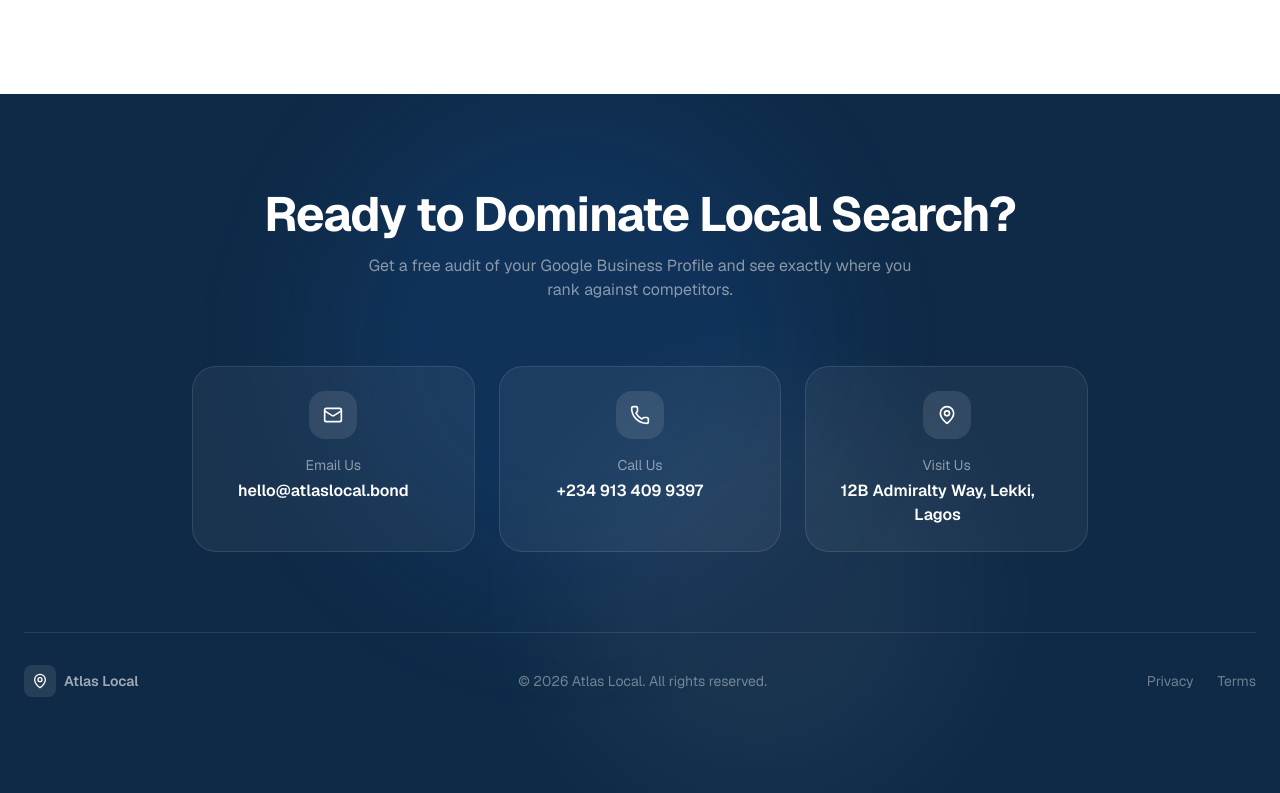
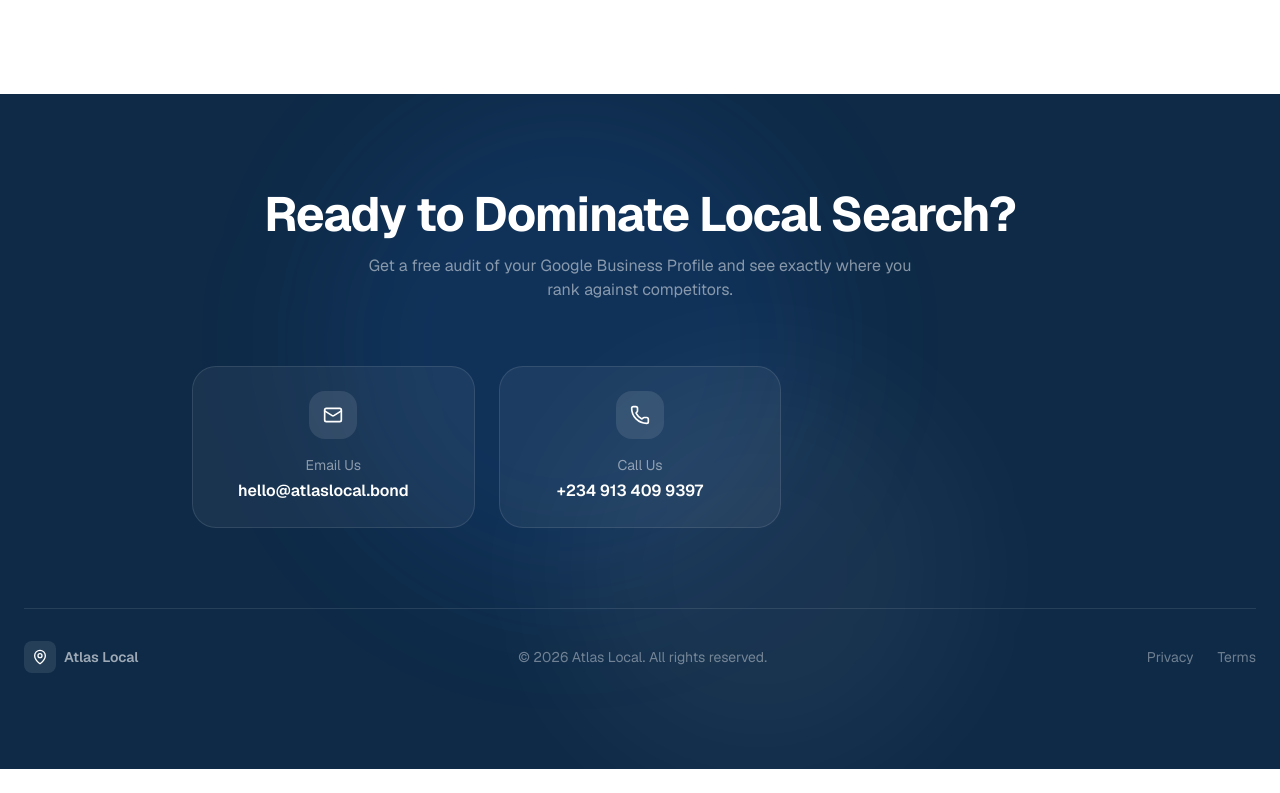
Before and after one commit to chuzi125/atlas_local-2, a Next.js app in the folder atlas_local_2/: page / in a window 1280 px wide. Shown: the part 3456-4249 px from the top of the page. After the commit the page ends 4225 px from the top, so only its background shows below. Built offline with nearby package versions, Linux system fonts and the light colour scheme.

Commit message:
Refactor ContactFooter component structure

```diff
--- a/atlas_local_2/components/contact-footer.tsx
+++ b/atlas_local_2/components/contact-footer.tsx
@@ -31,7 +31,6 @@
           {[
             { icon: Mail, label: "Email Us", value: "hello@atlaslocal.bond", href: "mailto:hello@atlaslocal.bond" },
             { icon: Phone, label: "Call Us", value: "+234 913 409 9397", href: "tel:+2349134099397" },
-            { icon: MapPin, label: "Visit Us", value: "12B Admiralty Way, Lekki, Lagos", href: "#" },
           ].map((item) => (
             <motion.a
               key={item.label}
```
